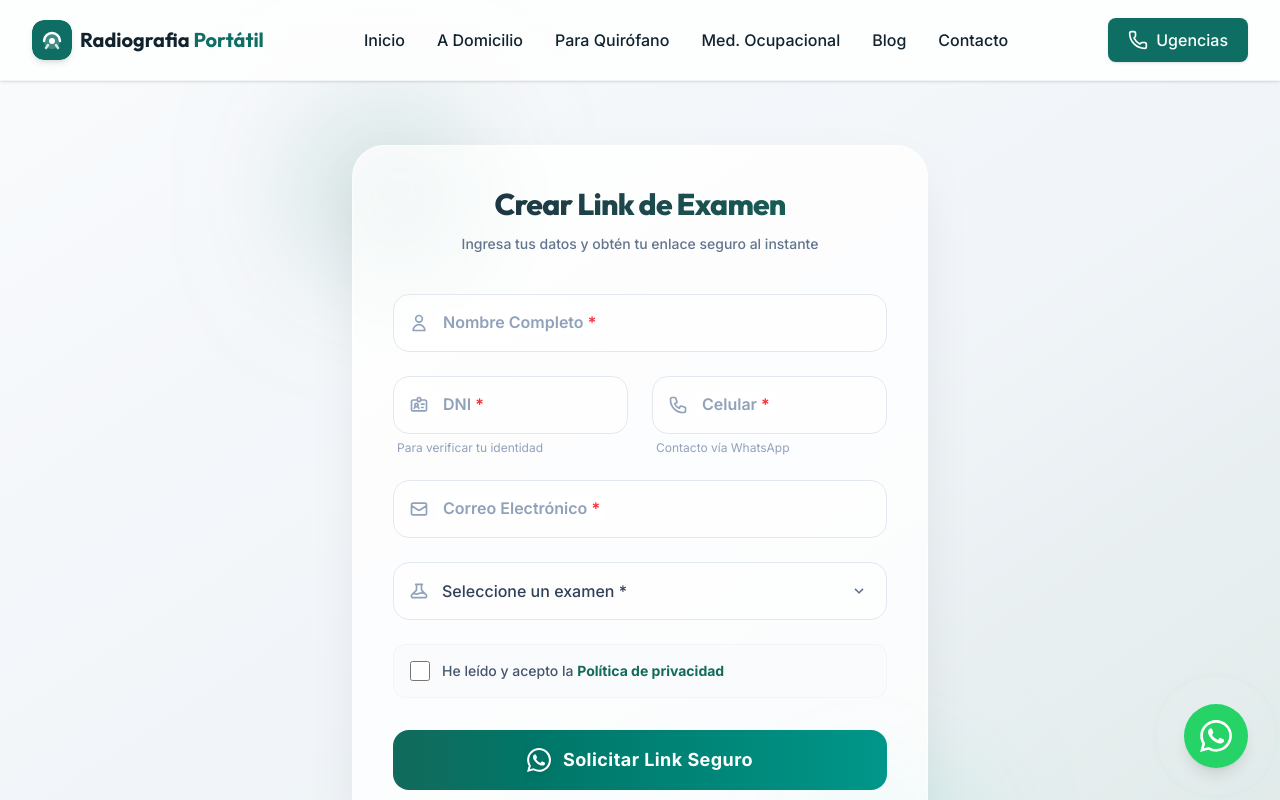
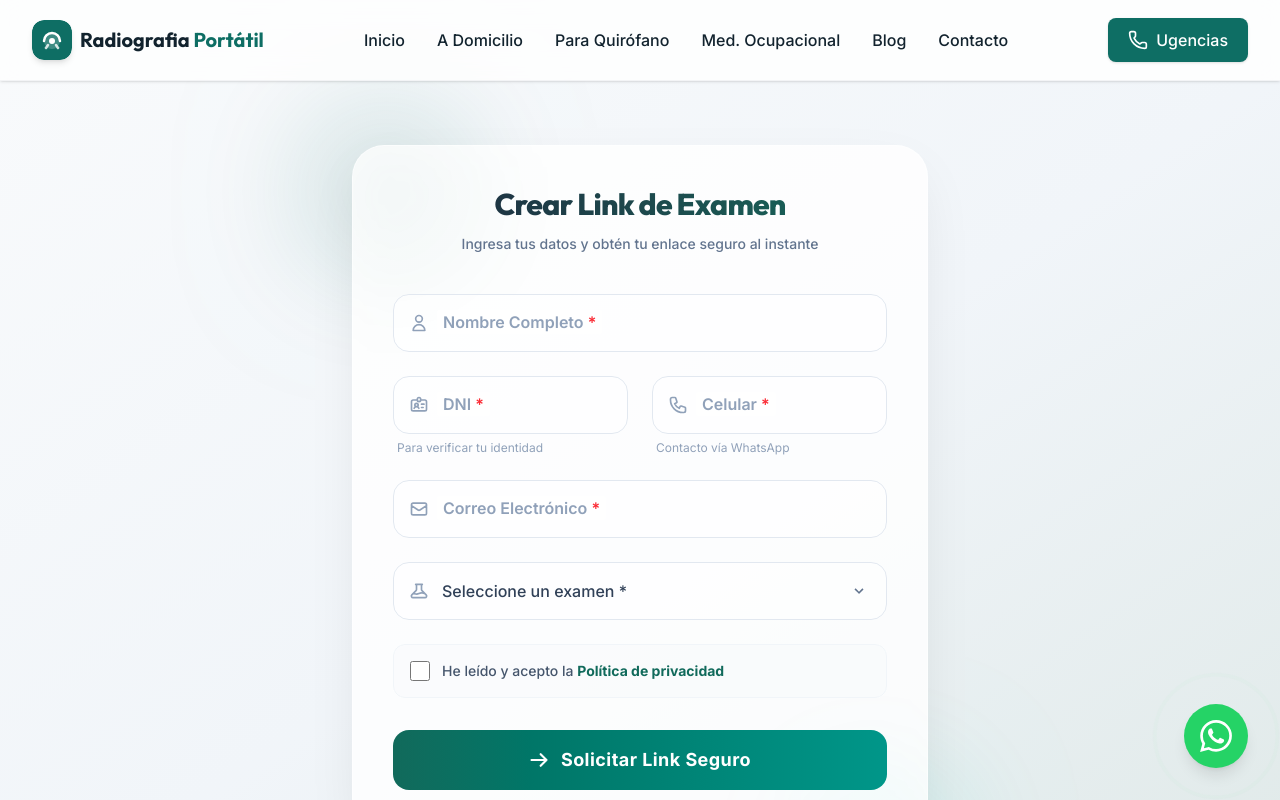
Before and after one commit to ManIA2024/radiografia_digital_a_domicilio_piura, a Next.js app: page /crear_link in a window 1280 px wide. Shown: the top 800 px of the page. Built offline with nearby package versions, Linux system fonts and the light colour scheme.

Commit message:
fix(ui): replace buggy whatsapp icon with sleek arrow icon

```diff
--- a/src/components/forms/CrearLinkForm.jsx
+++ b/src/components/forms/CrearLinkForm.jsx
@@ -263,8 +263,8 @@ const CrearLinkForm = () => {
                 <path className="opacity-75" fill="currentColor" d="M4 12a8 8 0 018-8V0C5.373 0 0 5.373 0 12h4zm2 5.291A7.962 7.962 0 014 12H0c0 3.042 1.135 5.824 3 7.938l3-2.647z"></path>
               </svg>
             ) : (
-              <svg xmlns="http://www.w3.org/2000/svg" className="h-6 w-6 shrink-0 relative z-10 drop-shadow-md group-hover:scale-110 transition-transform" fill="currentColor" viewBox="0 0 24 24">
-                <path d="M17.472 14.382c-.297-.149-1.758-.867-2.03-.967-.273-.099-.471-.148-.67.15-.197.297-.767.966-.94 1.164-.173.199-.347.223-.644.075-.297-.15-1.255-.463-2.39-1.475-.883-.788-1.48-1.761-1.653-2.059-.173-.297-.018-.458.13-.606.134-.133.298-.347.446-.52.149-.174.198-.298.298-.497.099-.198.05-.371-.025-.52-.075-.149-.669-1.612-.916-2.207-.242-.579-.487-.5-.669-.51-.173-.008-.371-.01-.57-.01-.198 0-.52.074-.792.372-.272.297-1.04 1.016-1.04 2.479 0 1.462 1.065 2.875 1.213 3.074.149.198 2.096 3.2 5.077 4.487.709.306 1.262.489 1.694.625.712.227 1.36.195 1.871.118.571-.085 1.758-.719 2.006-1.413.248-.694.248-1.289.173-1.413-.074-.124-.272-.198-.57-.347m-5.421 7.403h-.004a9.87 9.87 0 01-5.031-1.378l-.361-.214-3.741.982.998-3.648-.235-.374a9.86 9.86 0 01-1.51-5.26c.001-5.45 4.436-9.884 9.888-9.884 2.64 0 5.122 1.03 6.988 2.898a9.825 9.825 0 012.893 6.994c-.003 5.45-4.437 9.884-9.885 9.884m8.413-18.297A11.815 11.815 0 0012.05 0C5.495 0 .16 5.335.157 11.892c0 2.096.547 4.142 1.588 5.945L.057 24l6.305-1.654a11.882 11.882 0 005.683 1.448h.005c6.554 0 11.89-5.335 11.893-11.893a11.821 11.821 0 00-3.48-8.413Z" />
+              <svg xmlns="http://www.w3.org/2000/svg" className="h-5 w-5 shrink-0 relative z-10 group-hover:translate-x-1.5 transition-transform duration-300" fill="none" viewBox="0 0 24 24" stroke="currentColor" strokeWidth="2.5">
+                <path strokeLinecap="round" strokeLinejoin="round" d="M14 5l7 7m0 0l-7 7m7-7H3" />
               </svg>
             )}
             <span className="relative z-10 text-lg tracking-wide">
```
